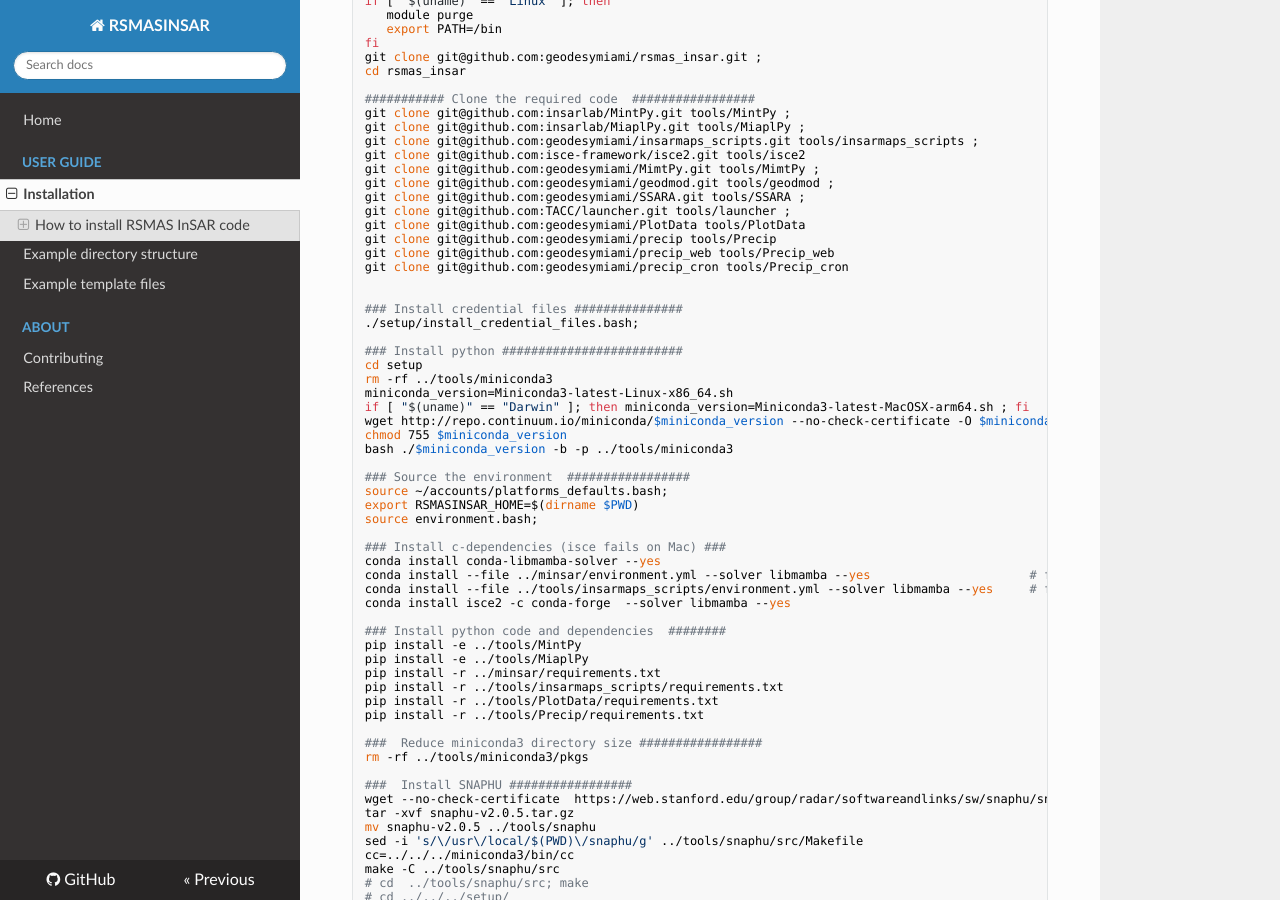
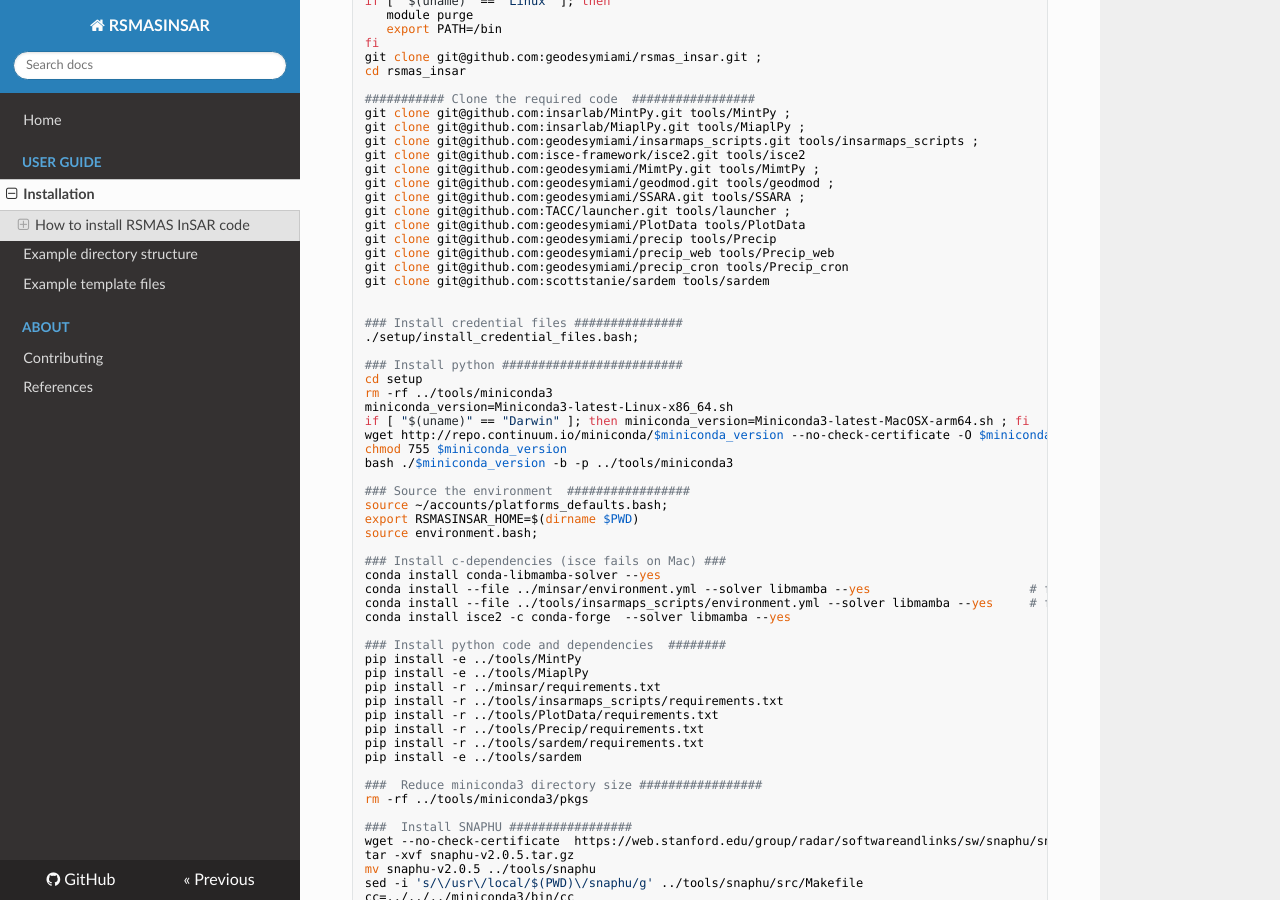
Before and after one commit to geodesymiami/rsmas_insar, an MkDocs documentation site: the page built from docs/installation.md, in a window 1280 px wide and 900 px high, scrolled down 689 px. Built offline with MkDocs 1.6.1, drawn with Linux system fonts in a browser that asks for light colours; nearby versions of some CDN libraries.

Commit message:
Added stardom

```diff
--- a/docs/installation.md
+++ b/docs/installation.md
@@ -44,6 +44,7 @@ git clone git@github.com:geodesymiami/PlotData tools/PlotData
 git clone git@github.com:geodesymiami/precip tools/Precip
 git clone git@github.com:geodesymiami/precip_web tools/Precip_web
 git clone git@github.com:geodesymiami/precip_cron tools/Precip_cron
+git clone git@github.com:scottstanie/sardem tools/sardem
 
 
 ### Install credential files ###############
@@ -76,6 +77,8 @@ pip install -r ../minsar/requirements.txt
 pip install -r ../tools/insarmaps_scripts/requirements.txt
 pip install -r ../tools/PlotData/requirements.txt
 pip install -r ../tools/Precip/requirements.txt
+pip install -r ../tools/sardem/requirements.txt
+pip install -e ../tools/sardem
 
 ###  Reduce miniconda3 directory size #################
 rm -rf ../tools/miniconda3/pkgs
```
